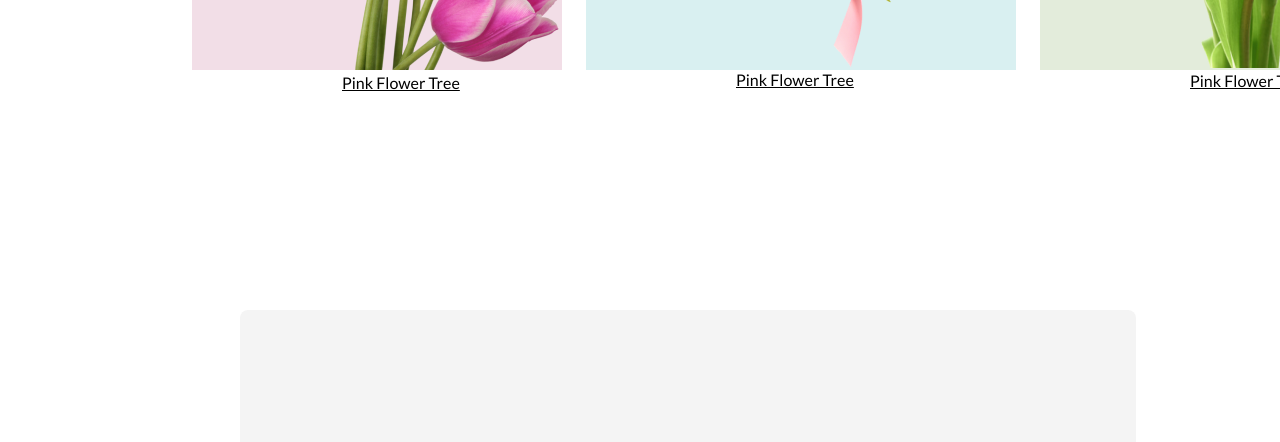
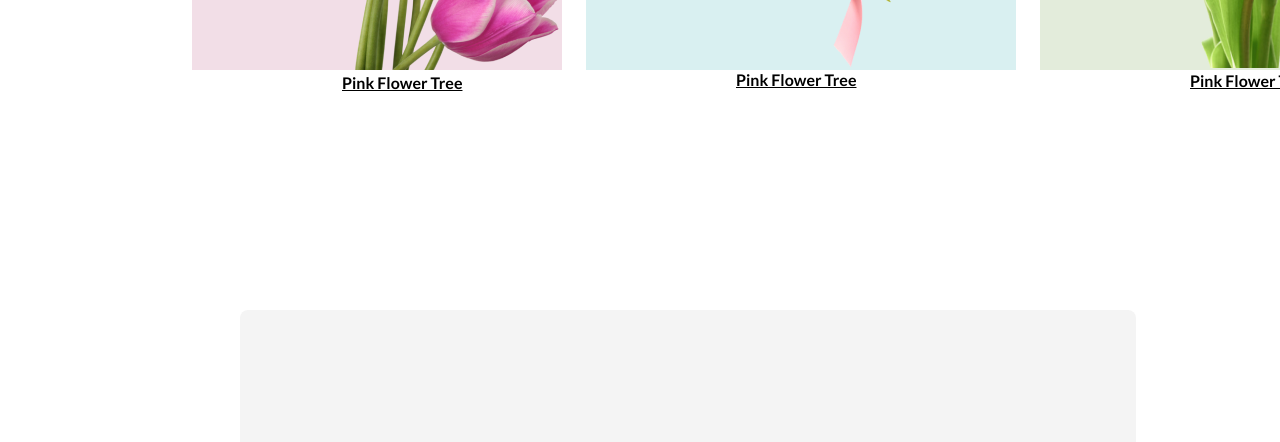
Before and after one commit to maruf14500/assignment-1, a plain HTML site: page index.html in a window 1280 px wide. Shown: the part 1679-2121 px from the top of the page. Drawn offline with Linux system fonts and the light colour scheme.

Commit message:
updated work

```diff
--- a/index.html
+++ b/index.html
@@ -40,15 +40,15 @@
             <div class="three-flower">
                 <div class="flower1">
                     <img class="flower-image-1" src="Flower Asset/pngwing 6.png" alt="">
-                    <p><u class="Pink-Flower-Tree">Pink Flower Tree</u></p>
+                    <p><u class="Pink-Flower-Tree"><b>Pink Flower Tree</b></u></p>
                 </div>
                 <div class="flower2">
                     <img class="flower-image-2" src="Flower Asset/pngwing 5.png" alt="">
-                    <p><u class="Pink-Flower-Tree">Pink Flower Tree</u></p>
+                    <p><u class="Pink-Flower-Tree"><b>Pink Flower Tree</b></u></p>
                 </div>
                 <div class="flower3">
                     <img class="flower-image-3" src="Flower Asset/pngwing 7.png" alt="">
-                    <p><u class="Pink-Flower-Tree">Pink Flower Tree</u></p>
+                    <p><u class="Pink-Flower-Tree"><b>Pink Flower Tree</b></u></p>
                 </div>
             </div>
         </div>
```
